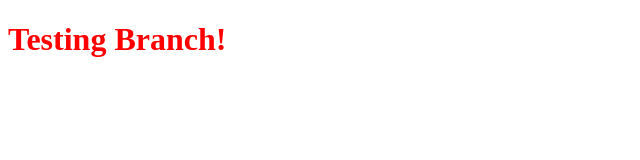
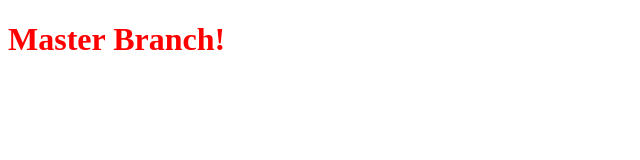
Before and after one commit to varanasikrishna/Git-Repo-CSE-F, a plain HTML site: page index.html in a window 1280 px wide. Shown: the whole page, without its empty margins (0-640 px from the left). Drawn offline with Linux system fonts and the light colour scheme.

Commit message:
Update master

```diff
--- a/index.html
+++ b/index.html
@@ -6,6 +6,6 @@
     <title>Document</title>
   </head>
   <body>
-    <h1 style="color: red">Testing Branch!</h1>
+    <h1 style="color: red">Master Branch!</h1>
   </body>
 </html>
```
